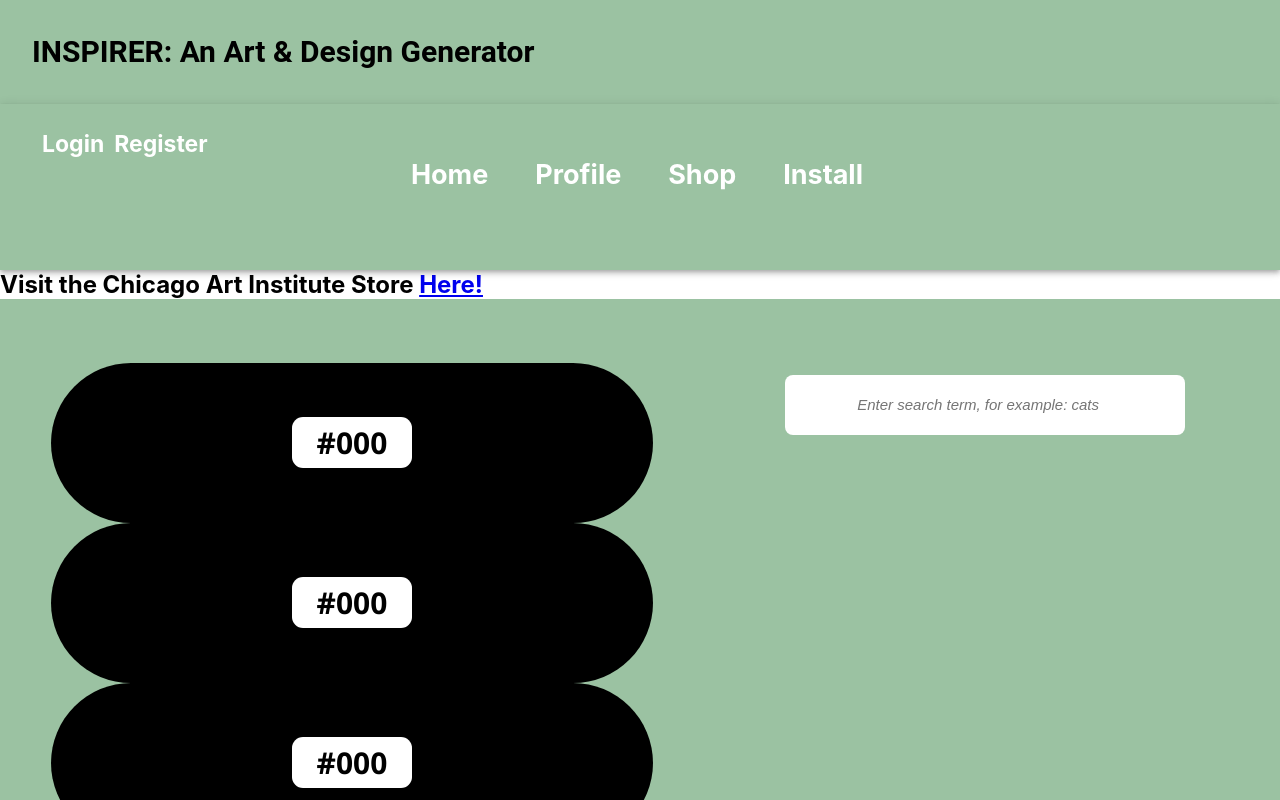
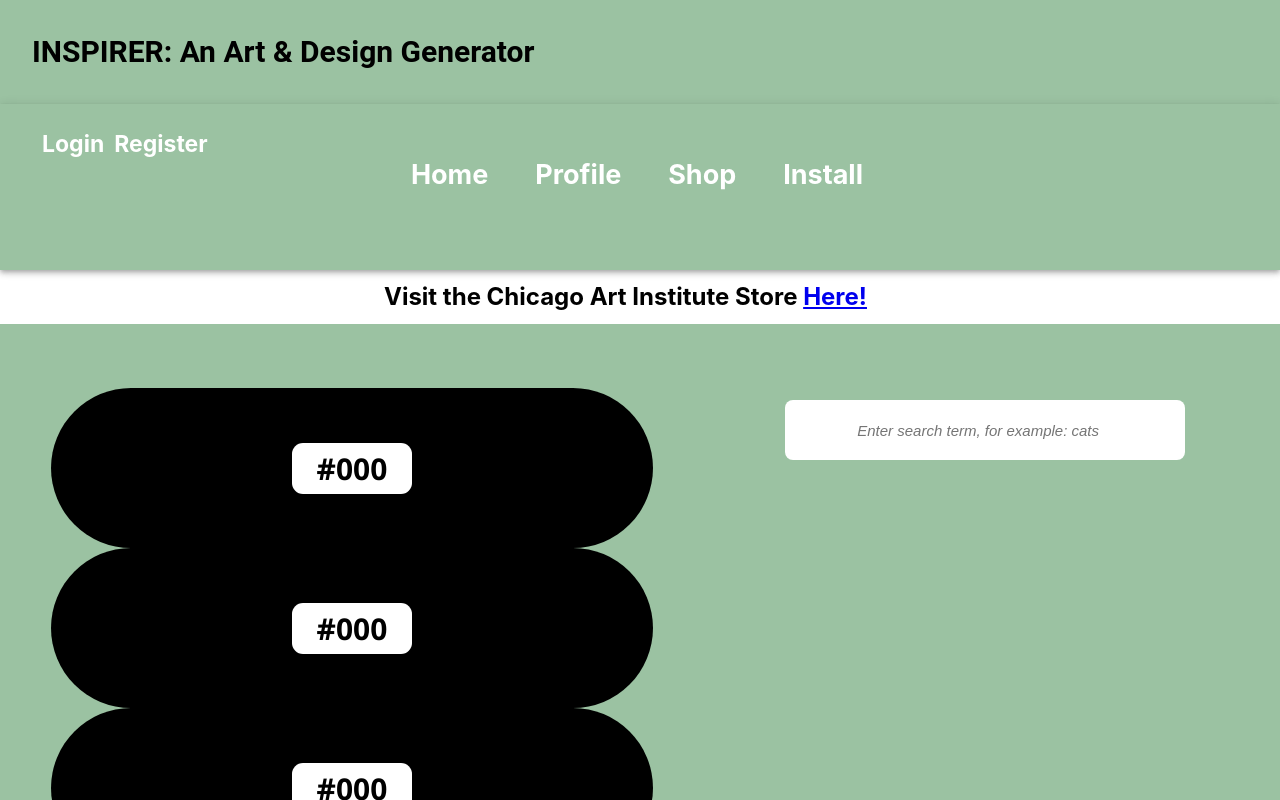
Before and after one commit to LisaTLe/Inspirer-app, a React (Create React App) app in the folder client/: page /shop in a window 1280 px wide. Shown: the top 800 px of the page. Built offline with nearby package versions, Linux system fonts and the light colour scheme.

Commit message:
shop link working

```diff
--- a/client/src/components/main.css
+++ b/client/src/components/main.css
@@ -39,3 +39,9 @@
 .tabTabs {
   padding-bottom: -10%;
 }
+
+.shopLink {
+  margin-left: 30%;
+  padding-top: 1%;
+  padding-bottom: 1%;
+}
--- a/client/src/components/shop.js
+++ b/client/src/components/shop.js
@@ -1,10 +1,11 @@
 import React,{useState} from 'react';
+import "./main.css"
 
 function Shop() {
   const [state,setState]=useState(false);
   let url="https://shop.artic.edu/?gclid=CjwKCAjwqJSaBhBUEiwAg5W9p8e4yQROtBbJCQ6cce_AMI8sHYj_3aU3GAyvZ65ZlFDUMVBE53P75hoC-WUQAvD_BwE";
   return (
-    <div className="App">
+    <div className="shopLink" pl={7}>
      <h2>Visit the Chicago Art Institute Store <a href={url}>Here!</a>
      </h2>
     </div>
```
